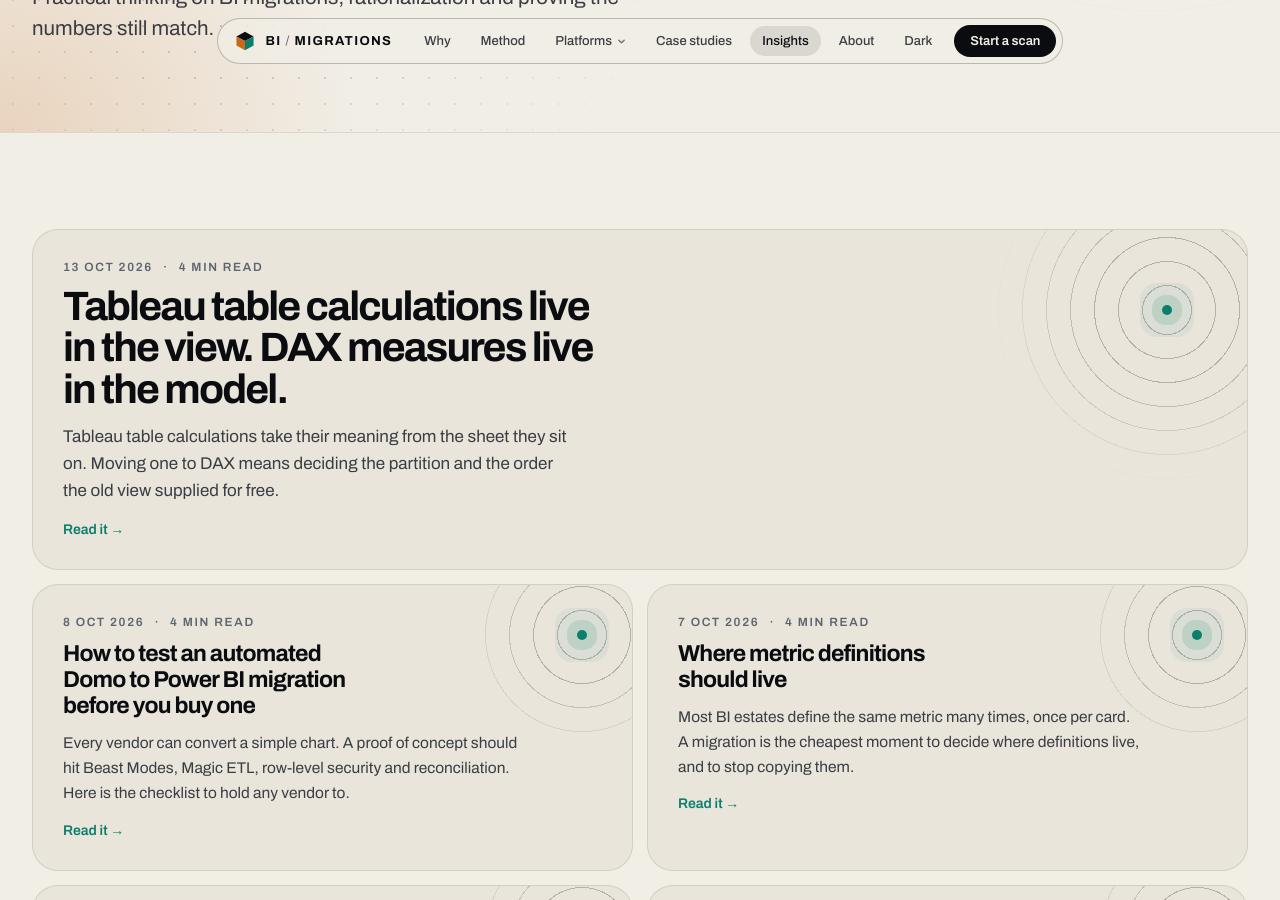
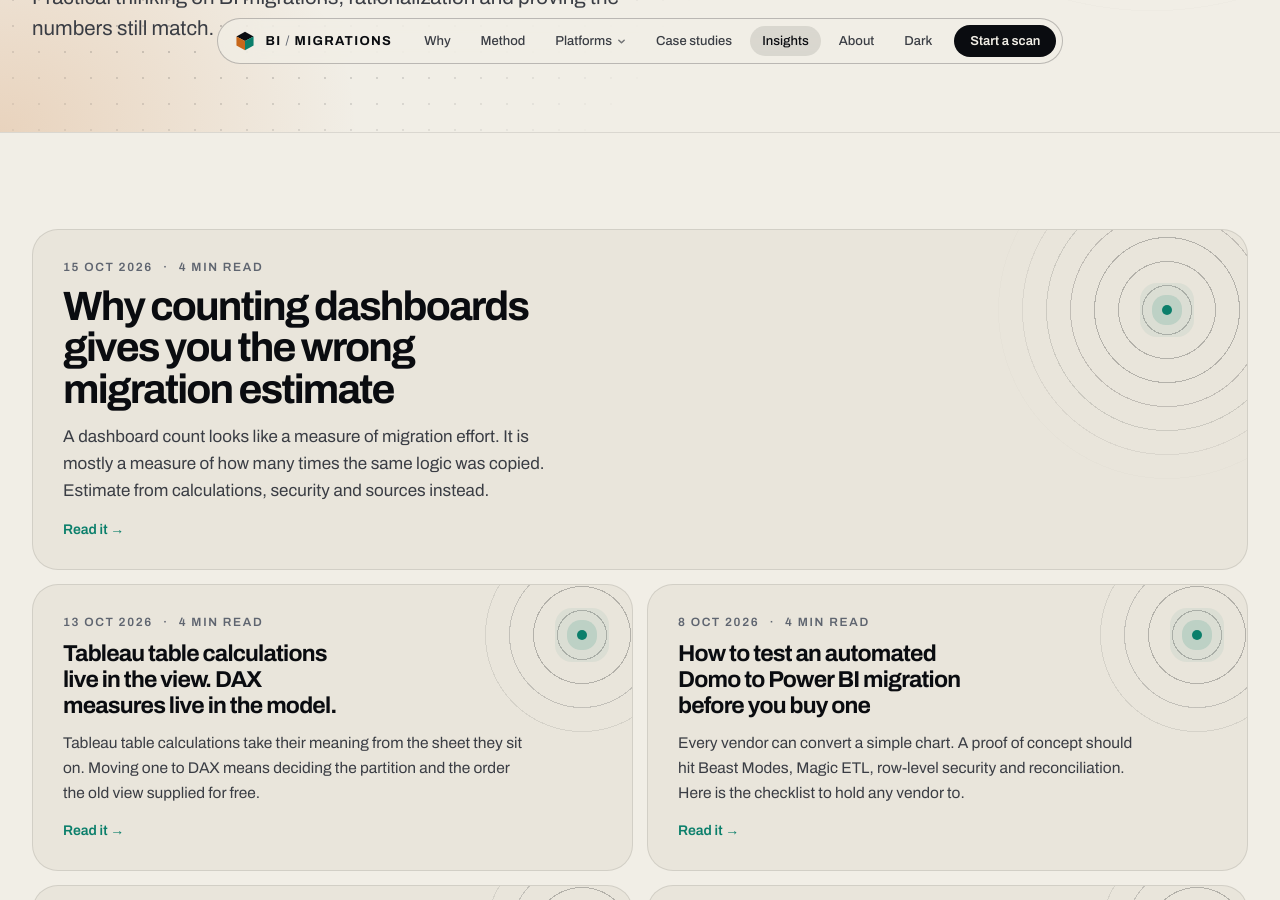
Before and after one commit to BIMigrations/www, a Jekyll site: the page built from insights/index.html, in a window 1280 px wide and 900 px high, scrolled down 455 px. Built offline with Jekyll 4.4.1, drawn with Linux system fonts in a browser that asks for light colours; some web fonts are replaced; part of the change alters nothing that is shown.

Commit message:
Publish "Why counting dashboards gives you the wrong migration estimate"
Co-Authored-By: Claude Sonnet 5.5 <noreply@anthropic.com>

```diff
--- a/_posts/2026-08-26-retire-before-you-migrate.md
+++ b/_posts/2026-08-26-retire-before-you-migrate.md
@@ -41,3 +41,5 @@ Because retired items remain as specifications, owners are more willing to let t
 A smaller estate is quicker to migrate, cheaper to run and easier to secure. It also gives people fewer conflicting answers, which is often the benefit they notice most.
 
 Rationalization is part of every [estate assessment](/services/estate-assessment/) and [full migration](/services/full-migration/), and it's worth doing even if you're staying put. [More on rationalization](/services/rationalization/).
+
+If you are pricing a migration, [a dashboard count is the wrong basis for the estimate](/insights/dashboard-count-is-the-wrong-estimate/).
--- /dev/null
+++ b/_posts/2026-10-15-dashboard-count-is-the-wrong-estimate.md
@@ -0,0 +1,43 @@
+---
+title: "Why counting dashboards gives you the wrong migration estimate"
+heading: "Dashboards are the <em>cheap</em> part of a migration."
+description: "A dashboard count looks like a measure of migration effort. It is mostly a measure of how many times the same logic was copied. Estimate from calculations, security and sources instead."
+author: amy-loomis
+image: /assets/img/og/dashboard-count-is-the-wrong-estimate.png
+---
+
+The usual first question in a BI migration is "how many dashboards do we have?" It is a reasonable thing to ask, because it is the number someone can get in a minute. The answer then gets multiplied by a number of days, and the result goes into a budget.
+
+I think that number tells you almost nothing about the work. It tells you how big the estate looks from the outside, and the outside is the cheap part.
+
+## What a dashboard count actually measures
+
+A dashboard is a surface. Underneath it sit the things that took someone months to get right: the calculated fields, the joins, the row-level rules about who may see which rows, the refresh schedules, the odd filter that exists because of one executive's request years ago.
+
+Two estates with 400 dashboards each can be wildly different. In one, 400 dashboards read from thirty well-built datasets and share a handful of definitions. In the other, each dashboard carries its own copy of the logic, slightly different every time. The first is a modest project. The second is an archaeology project with a dashboard count that happens to match.
+
+The count also rewards the wrong behavior. If effort is priced per dashboard, retiring a dead dashboard looks like lost revenue for the vendor and a lost line item for the project manager, when it is the cheapest saving on the table. The case for doing it first is in [Retire before you migrate](/insights/retire-before-you-migrate/).
+
+## What to count instead
+
+Dashboards are an output. Count the inputs that drive effort:
+
+- **Distinct calculations.** Not calculated fields in total, but distinct ones after you collapse the copies. A hundred copies of one margin formula is one problem. Ten different "margin" formulas is ten, and a [definitions question](/insights/metric-definitions-live-in-the-model/) before it is a translation question.
+- **Hard-to-translate constructs.** Every platform has a few expressions with no neat equivalent in the target. [Domo Beast Modes that use FIXED](/insights/beast-mode-fixed-to-dax/) and [Tableau table calculations](/insights/tableau-table-calculations-live-in-the-view/) are two examples. A short list of these decides more of the schedule than the other thousand simple ones.
+- **Security rules.** Row-level and column-level access is where a migration can quietly go wrong, because a mistake produces no error. It produces a correct-looking report that shows someone the wrong rows. Count the rules, and count the people whose access depends on each one.
+- **Data sources and their owners.** A source nobody owns cannot be signed off. Each one needs a person to say the migrated numbers are right.
+- **Usage.** How many of these objects did anyone open last quarter? The honest estate is often smaller than the listed one.
+
+None of these is hard to collect. Most platforms expose metadata for all of them. They just take longer than counting rows in the dashboard list, which is probably why the shortcut survives.
+
+## Why this matters before the contract, not after
+
+An estimate built from a dashboard count fails in a predictable way. The simple 80 percent goes quickly, the schedule looks ahead of plan, and then the remaining objects turn out to be the ones nobody scoped. The project doesn't slip evenly. It stalls on a few objects that were always going to be slow.
+
+If you can see those objects in advance, you can plan for them, split them into their own wave, or decide they are not worth moving. If you can't, you learn about them in week nine.
+
+## What I'd ask a vendor
+
+Whoever quotes your migration, ask what the number is based on. If the answer is a dashboard count, ask what happens to the price when it turns out half of them are copies, and what happens when the security rules turn out to be more complicated than the layouts. A good answer names the inputs above and says which ones were measured and which were assumed.
+
+That is how we approach it at BI Migrations: the [estate assessment](/services/estate-assessment/) measures the inventory, the usage, and the complexity of each object before anyone writes a plan, and the free scan gives you the headline numbers from a read-only metadata export. You can use the method with or without us. The point is to put a budget against something measured.
```
